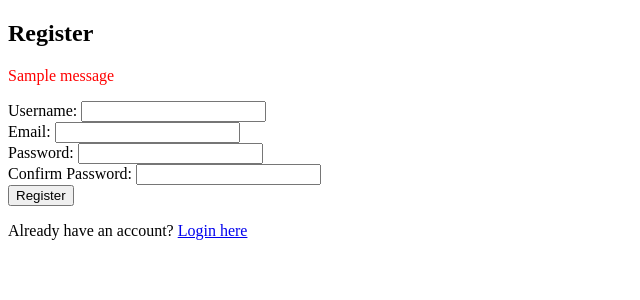
After one commit to gouravkalye/ev-station, a Django app: page /register/ in a window 1280 px wide. The commit adds this page. Shown: the top 300 px of the page, without its empty margins (0-640 px from the left). Run offline with Django 5.2, Linux system fonts and the light colour scheme; tables that the repository leaves empty hold one stand-in row (values such as "Sample post"); one stand-in notice (Sample message) is shown.

Commit message:
user login session added

```diff
--- a/docker-compose.yml
+++ b/docker-compose.yml
@@ -10,3 +10,5 @@ services:
     volumes:
       - .:/app
       - ./db.sqlite3:/app/db.sqlite3  # Persist SQLite database outside the container
+
+    restart: always
--- /dev/null
+++ b/ev/templates/ev/register.html
@@ -0,0 +1,27 @@
+<!DOCTYPE html>
+<html>
+<head>
+    <title>Register</title>
+</head>
+<body>
+    <h2>Register</h2>
+    {% if messages %}
+        {% for message in messages %}
+            <p style="color: red;">{{ message }}</p>
+        {% endfor %}
+    {% endif %}
+    <form method="POST">
+        {% csrf_token %}
+        <label>Username:</label>
+        <input type="text" name="username" required><br>
+        <label>Email:</label>
+        <input type="email" name="email" required><br>
+        <label>Password:</label>
+        <input type="password" name="password" required><br>
+        <label>Confirm Password:</label>
+        <input type="password" name="confirm_password" required><br>
+        <button type="submit">Register</button>
+    </form>
+    <p>Already have an account? <a href="{% url 'login' %}">Login here</a></p>
+</body>
+</html>
--- a/ev/urls.py
+++ b/ev/urls.py
@@ -2,9 +2,13 @@ from django.urls import path
 from .views import home  # Import a view
 from .views import get_server_time
 from .views import server_info
+from .views import register, user_login, user_logout
 
 urlpatterns = [
     path('', home, name='home'),
     path("server-time/", get_server_time, name="server_time"),
     path("server-info/", server_info, name="server_info"),
+    path('register/', register, name='register'),
+    path('login/', user_login, name='login'),
+    path('logout/',user_logout, name='logout'),
 ]
--- a/ev/views.py
+++ b/ev/views.py
@@ -1,27 +1,30 @@
-from django.shortcuts import render
+from django.shortcuts import render, redirect
 from django.http import HttpResponse
 from django.http import JsonResponse
 from datetime import datetime
+from django.contrib.auth.models import User
+from django.contrib.auth import authenticate, login, logout
+from django.contrib import messages
+from django.contrib.auth.decorators import login_required
 import psutil  # ✅ Import psutil to get CPU load
 
-
-
 users = [
-        {"name": "Gourav", "email": "john.doe@example.com", "phone": "+1 234 567 890", "address": "1234 Main St, Springfield, USA"},
-        {"name": "vighnesh", "email": "alice.johnson@example.com", "phone": "+1 987 654 321", "address": "5678 Elm St, New York, USA"},
-        {"name": "Bob Smith", "email": "bob.smith@example.com", "phone": "+1 543 210 987", "address": "9101 Oak St, Los Angeles, USA"},
-        {"name": "Charlie Brown", "email": "charlie.brown@example.com", "phone": "+1 321 654 987", "address": "222 Maple St, Chicago, USA"},
-        {"name": "David White", "email": "david.white@example.com", "phone": "+1 123 456 789", "address": "333 Birch St, Houston, USA"}
+        {"usr": "Gourav", "email": "john.doe@example.com", "phone": "+1 234 567 890", "address": "1234 Main St, Springfield, USA"},
+        {"usr": "vighnesh", "email": "alice.johnson@example.com", "phone": "+1 987 654 321", "address": "5678 Elm St, New York, USA"},
+        {"usr": "Bob Smith", "email": "bob.smith@example.com", "phone": "+1 543 210 987", "address": "9101 Oak St, Los Angeles, USA"},
+        {"usr": "Charlie Brown", "email": "charlie.brown@example.com", "phone": "+1 321 654 987", "address": "222 Maple St, Chicago, USA"},
+        {"nausrme": "David White", "email": "david.white@example.com", "phone": "+1 123 456 789", "address": "333 Birch St, Houston, USA"}
     ]
 
+@login_required(login_url='login')  # Redirect to login page if not authenticated
+def home(request):
 
-def home(request):
     index = int(request.GET.get('index', 0))
     index = max(0, min(index, len(users) - 1))  # Ensure index is within range
-    user = users[index]
+    usr = users[index]
 
     context = {
-        "user": user,
+        "usr": usr,
         "index": index,
         "prev_index": max(index - 1, 0),
         "next_index": min(index + 1, len(users) - 1),
@@ -35,6 +38,8 @@ def home(request):
         return JsonResponse(context, content_type="application/json")
 
     return render(request, "ev/home.html", context)
+
+
 # Create your views here.
 
 def get_server_time(request):
@@ -46,3 +51,43 @@ def server_info(request):
     cpu_load = psutil.sensors_temperatures()  # ✅ Get CPU usage over 1 second
 
     return JsonResponse({"server_time": now, "cpu_load": cpu_load})
+
+
+def register(request):
+    if request.method == "POST":
+        username = request.POST['username']
+        email = request.POST['email']
+        password = request.POST['password']
+        confirm_password = request.POST['confirm_password']
+
+        if password == confirm_password:
+            if User.objects.filter(username=username).exists():
+                messages.error(request, "Username already exists")
+            elif User.objects.filter(email=email).exists():
+                messages.error(request, "Email already registered")
+            else:
+                user = User.objects.create_user(username=username, email=email, password=password)
+                user.save()
+                messages.success(request, "Account created successfully! Please log in.")
+                return redirect('ev/login')
+        else:
+            messages.error(request, "Passwords do not match")
+
+    return render(request, 'ev/register.html')
+
+def user_login(request):
+    if request.method == "POST":
+        username = request.POST['username']
+        password = request.POST['password']
+        user = authenticate(request, username=username, password=password)
+        if user is not None:
+            login(request, user)
+            return redirect('home')  # Change 'home' to your dashboard page
+        else:
+            messages.error(request, "Invalid username or password")
+
+    return render(request, 'ev/login.html')
+
+def user_logout(request):
+    logout(request)
+    return redirect('login')
```
Also changed, not shown: app/settings.py (+7 -0 lines), ev/templates/ev/home.html (+30 -6 lines), ev/templates/ev/login.html (added, +44 -0 lines), db.sqlite3.
